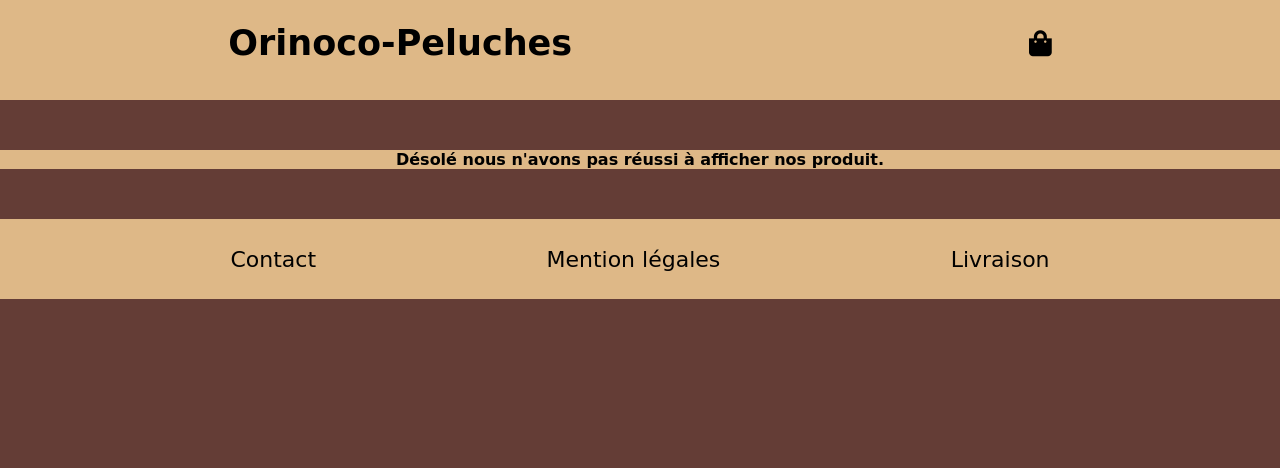
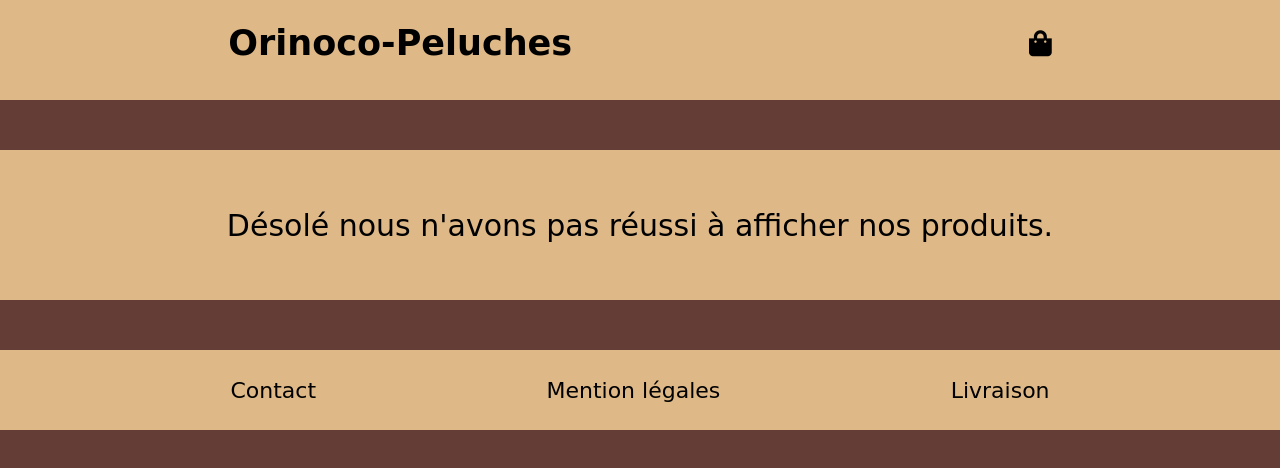
Before and after one commit to Legrand-julien/Julien-Legrand_P5_Orinoco, a plain HTML site: page product.html in a window 1280 px wide. Drawn offline with Linux system fonts and the light colour scheme; no server answers; a web font is replaced by a local one.

Commit message:
Quelques petites  modifications sur les fichiers css

```diff
--- a/Javascript/index.js
+++ b/Javascript/index.js
@@ -1,7 +1,10 @@
+
+
+
 main();
 
 function main() {
-    getArticles()
+    getArticles();
 };
 
 // Récuperation des produits depuis l'API localhost:3000
--- a/Javascript/product.js
+++ b/Javascript/product.js
@@ -38,23 +38,21 @@ function if404() {
     true);
 }
 
-// Fonction qui affichera un message d'erreur si il y a un problême dans l'URL du produits
+// Fonction qui affichera un message d'erreur si le serveur localhost:3000 n'est pas lancé
 function displayErrorMessageFromApi() {
 
     let product = document.querySelector('.container');
-                product.innerHTML = `Désolé nous n'avons pas réussi à afficher nos produit.`;
+                product.innerHTML = `Désolé nous n'avons pas réussi à afficher nos produits.`;
                 product.style.textAlign = 'center';
-                product.style.fontWeight = 'bold';
                 product.style.backgroundColor = 'burlywood';
+                product.style.height = "150px";
 };
-
-
 
 
 // on récupère un produit de la page d'acceuil pour que celui-ci s'affiche dans la page produit via la requête
 function getArticles() {
 
-    fetch(`http://localhost:3000/api/teddies/${id}`) // URL des produits en récupçrant leurs ID respectifs
+    fetch(`http://localhost:3000/api/teddies/${id}`) // URL des produits en récupérant leurs ID respectifs
         .then(function (response) {
             return response.json();
         })
--- a/Styles/product.css
+++ b/Styles/product.css
@@ -36,7 +36,9 @@ body{
 .container{
     display: flex;
     justify-content: center;
+    align-items: center;
     margin: 50px 0;
+    font-size: 30px;
 }
 
 .card-product{
```
